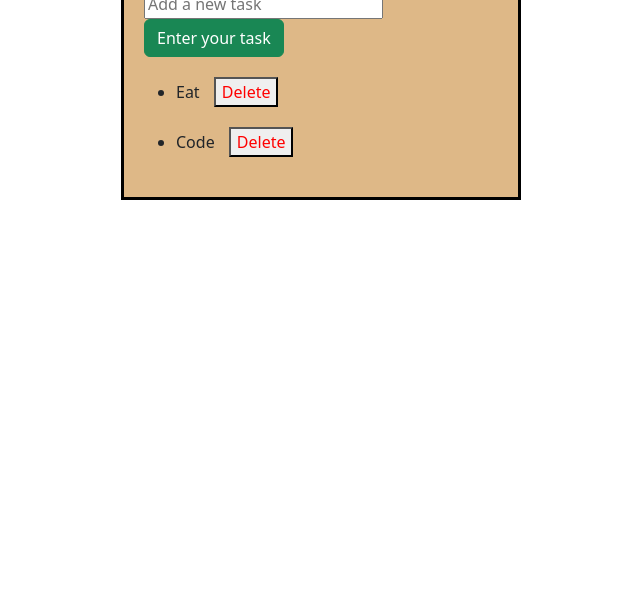
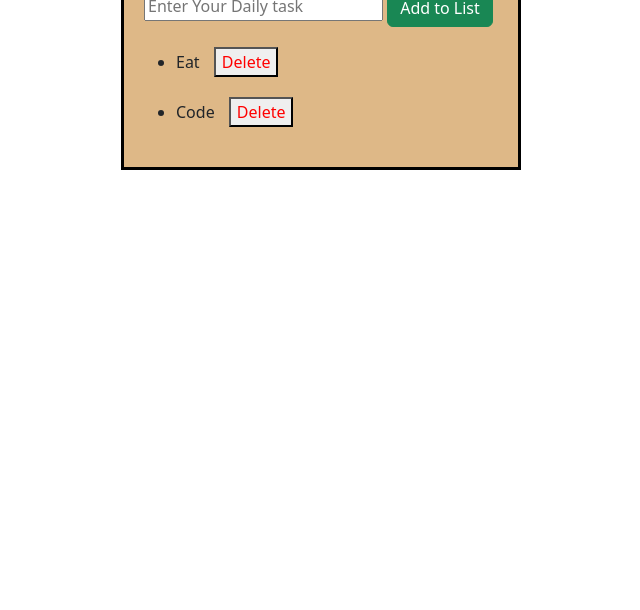
Before and after one commit to Jashanpreet645/To-Do_APP, a plain HTML site: page index.html in a window 1280 px wide. Shown: the part 190-800 px from the top of the page, without its empty margins (319-959 px from the left). Drawn offline with nearby package versions, Linux system fonts and the light colour scheme.

Commit message:
Update index.html

```diff
--- a/index.html
+++ b/index.html
@@ -8,10 +8,10 @@
     <link href="https://cdn.jsdelivr.net/npm/bootstrap@5.3.3/dist/css/bootstrap.min.css" rel="stylesheet" integrity="sha384-QWTKZyjpPEjISv5WaRU9OFeRpok6YctnYmDr5pNlyT2bRjXh0JMhjY6hW+ALEwIH" crossorigin="anonymous">
 </head>
 <body>
-    <div>
+    <div class="box">
         <h1>TO-DO App</h1>
-        <input placeholder="Add a new task" id="task" type="text">
-        <button type="button" id="task" class="btn btn-outline btn-success">Enter your task</button>
+        <input placeholder="Enter Your Daily task" id="task" type="text">
+        <button type="button" id="task" class="btn btn-outline btn-success">Add to List</button>
         <ul>
             <li>Eat <button class="delete">Delete</button></li>
             <li>Code <button class="delete">Delete</button></li>
```
